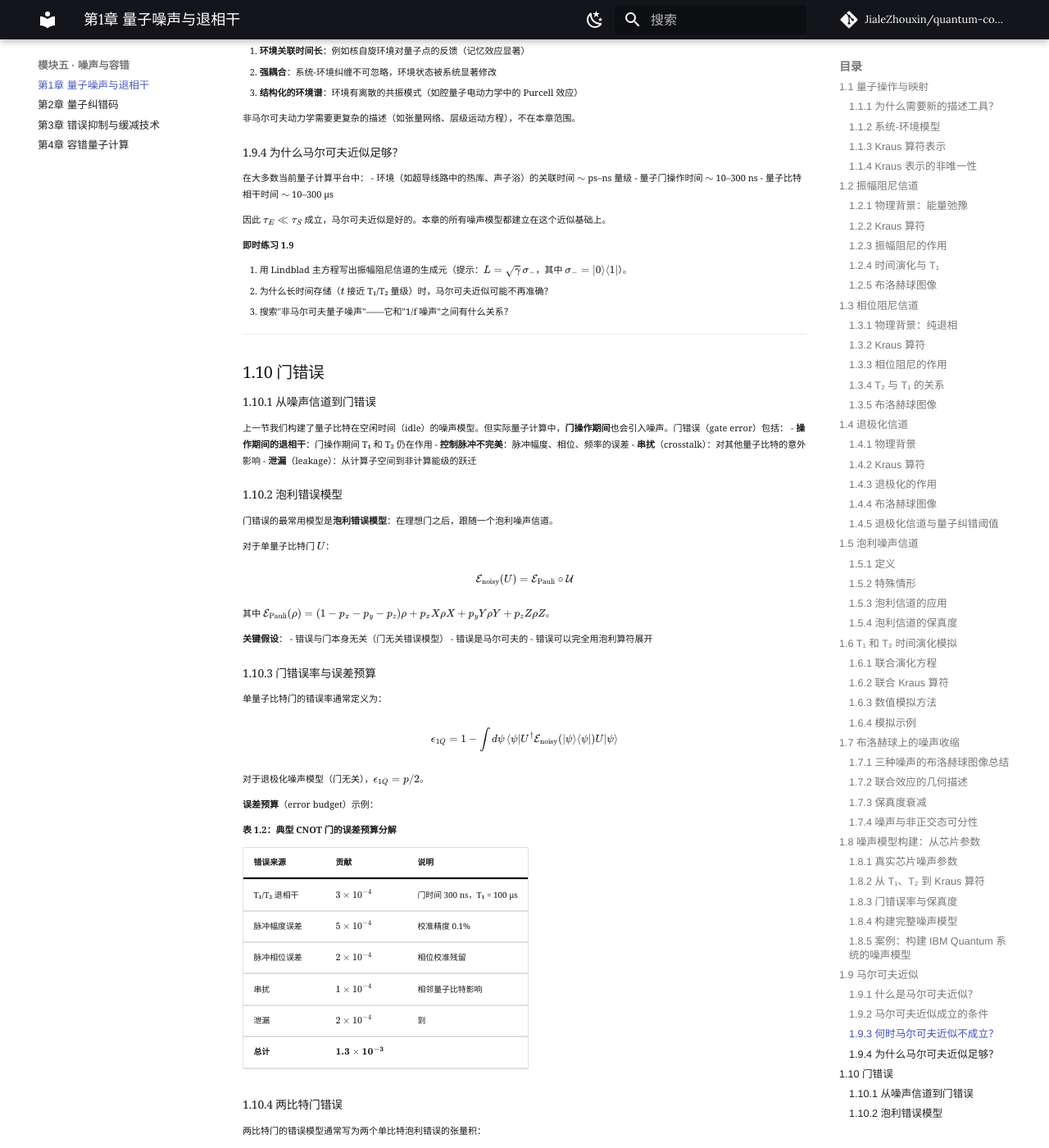
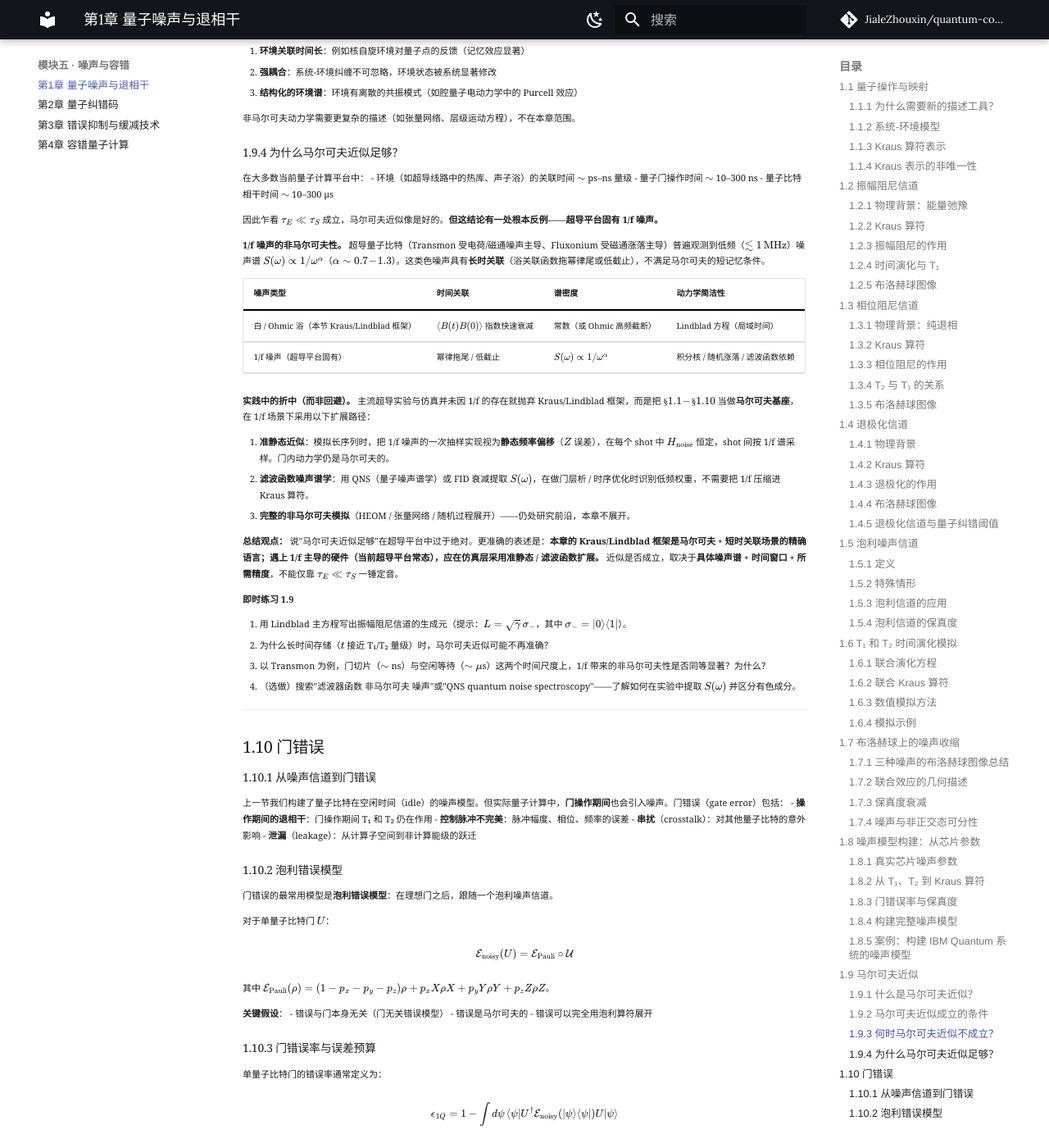
Before and after one commit to JialeZhouxin/quantum-computing-textbook, an MkDocs documentation site: the page built from docs/module-05-noise-correction-fault-tolerance/ch21-quantum-noise-decoherence.md, in a window 1280 px wide and 1400 px high, scrolled down 13170 px. Shown: the whole window at 82% size. Built offline with MkDocs 1.6.1 and Material for MkDocs 9.7.7, drawn with Linux system fonts in a browser that asks for light colours; comment, search, counter and statistics services are not loaded.

Commit message:
修订 ch21 §1.9.4：1/f 噪声非马尔可夫性与适用边界
替换原过于绝对的“马尔可夫近似足够”论断；增加对比表、准静态/
滤波函数两条扩展路线与即时练习 3/4；同步小结措辞。

```diff
--- a/docs/module-05-noise-correction-fault-tolerance/ch21-quantum-noise-decoherence.md
+++ b/docs/module-05-noise-correction-fault-tolerance/ch21-quantum-noise-decoherence.md
@@ -858,13 +858,29 @@ $$
 - 量子门操作时间 $\sim$ 10–300 ns
 - 量子比特相干时间 $\sim$ 10–300 μs
 
-因此 $\tau_E \ll \tau_S$ 成立，马尔可夫近似是好的。本章的所有噪声模型都建立在这个近似基础上。
+因此乍看 $\tau_E \ll \tau_S$ 成立，马尔可夫近似像是好的。**但这结论有一处根本反例——超导平台固有 1/f 噪声。**
+
+**1/f 噪声的非马尔可夫性。** 超导量子比特（Transmon 受电荷/磁通噪声主导、Fluxonium 受磁通涨落主导）普遍观测到低频（$\lesssim 1\,\mathrm{MHz}$）噪声谱 $S(\omega)\propto 1/\omega^\alpha$（$\alpha\sim 0.7\!-\!1.3$）。这类色噪声具有**长时关联**（浴关联函数拖幂律尾或低截止），不满足马尔可夫的短记忆条件。
+
+| 噪声类型 | 时间关联 | 谱密度 | 动力学简洁性 |
+|---|---|---|---|
+| 白 / Ohmic 浴（本节 Kraus/Lindblad 框架） | $\langle B(t)B(0)\rangle$ 指数快速衰减 | 常数（或 Ohmic 高频截断） | Lindblad 方程（局域时间） |
+| 1/f 噪声（超导平台固有） | 幂律拖尾 / 低截止 | $S(\omega)\propto 1/\omega^\alpha$ | 积分核 / 随机涨落 / 滤波函数依赖 |
+
+**实践中的折中（而非回避）。** 主流超导实验与仿真并未因 1/f 的存在就抛弃 Kraus/Lindblad 框架，而是把 $\S1.1\!-\!\S1.10$ 当做**马尔可夫基座**，在 1/f 场景下采用以下扩展路径：
+
+1. **准静态近似**：模拟长序列时，把 1/f 噪声的一次抽样实现视为**静态频率偏移**（$Z$ 误差），在每个 shot 中 $H_{\mathrm{noise}}$ 恒定，shot 间按 1/f 谱采样。门内动力学仍是马尔可夫的。
+2. **滤波函数噪声谱学**：用 QNS（量子噪声谱学）或 FID 衰减提取 $S(\omega)$，在做门层析 / 时序优化时识别低频权重，不需要把 1/f 压缩进 Kraus 算符。
+3. **完整的非马尔可夫模拟**（HEOM / 张量网络 / 随机过程展开）——仍处研究前沿，本章不展开。
+
+**总结观点：** 说"马尔可夫近似足够"在超导平台中过于绝对。更准确的表述是：**本章的 Kraus/Lindblad 框架是马尔可夫 + 短时关联场景的精确语言；遇上 1/f 主导的硬件（当前超导平台常态），应在仿真层采用准静态 / 滤波函数扩展。** 近似是否成立，取决于**具体噪声谱 + 时间窗口 + 所需精度**，不能仅靠 $\tau_E\ll\tau_S$ 一锤定音。
 
 **即时练习 1.9**
 
 1. 用 Lindblad 主方程写出振幅阻尼信道的生成元（提示：$L = \sqrt{\gamma}\,\sigma_-$，其中 $\sigma_- = |0\rangle\langle 1|$）。
 2. 为什么长时间存储（$t$ 接近 T₁/T₂ 量级）时，马尔可夫近似可能不再准确？
-3. 搜索"非马尔可夫量子噪声"——它和"1/f 噪声"之间有什么关系？
+3. 以 Transmon 为例，门切片（$\sim$ ns）与空闲等待（$\sim\mu$s）这两个时间尺度上，1/f 带来的非马尔可夫性是否同等显著？为什么？
+4. （选做）搜索"滤波器函数 非马尔可夫 噪声"或"QNS quantum noise spectroscopy"——了解如何在实验中提取 $S(\omega)$ 并区分有色成分。
 
 ---
 
```
